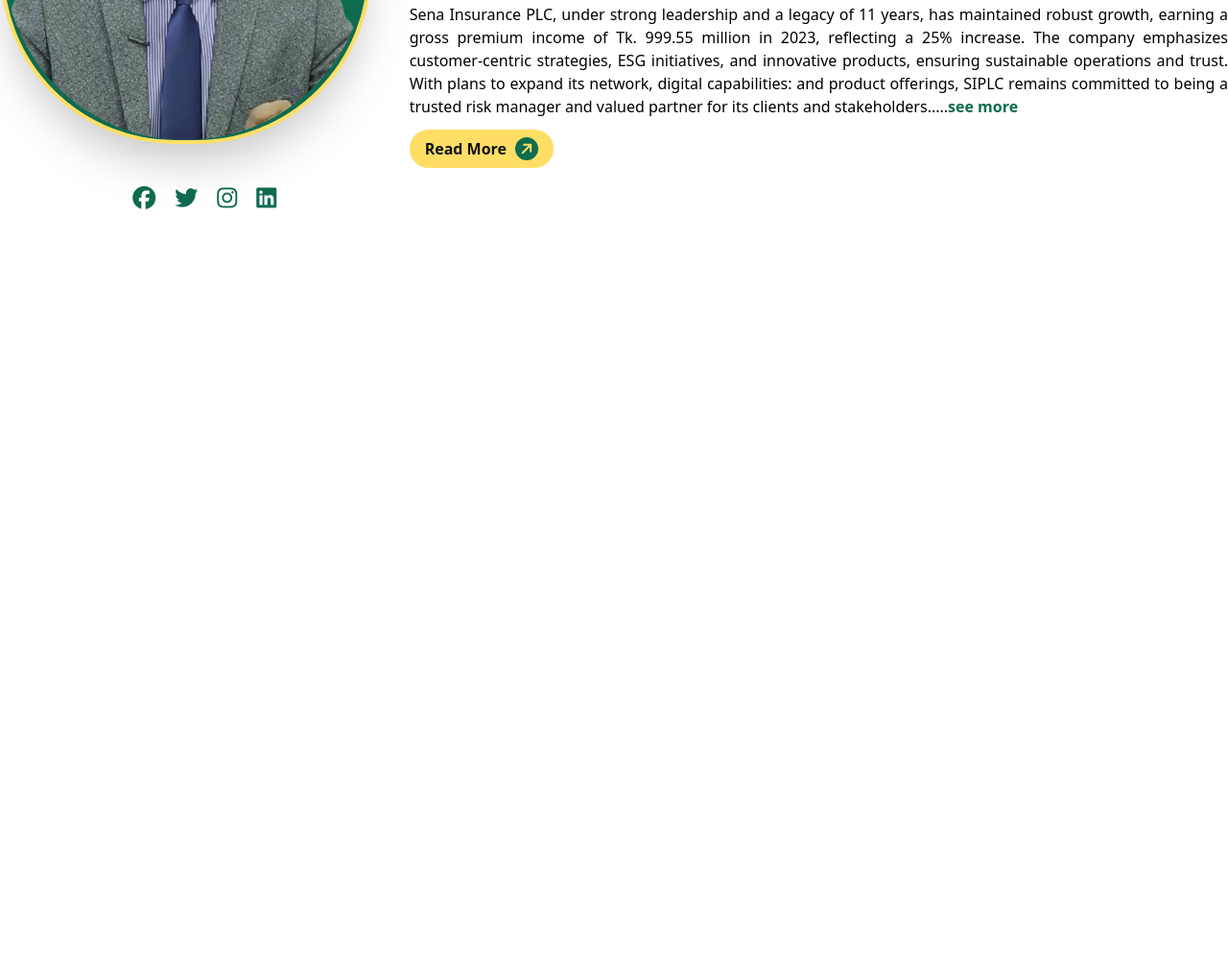
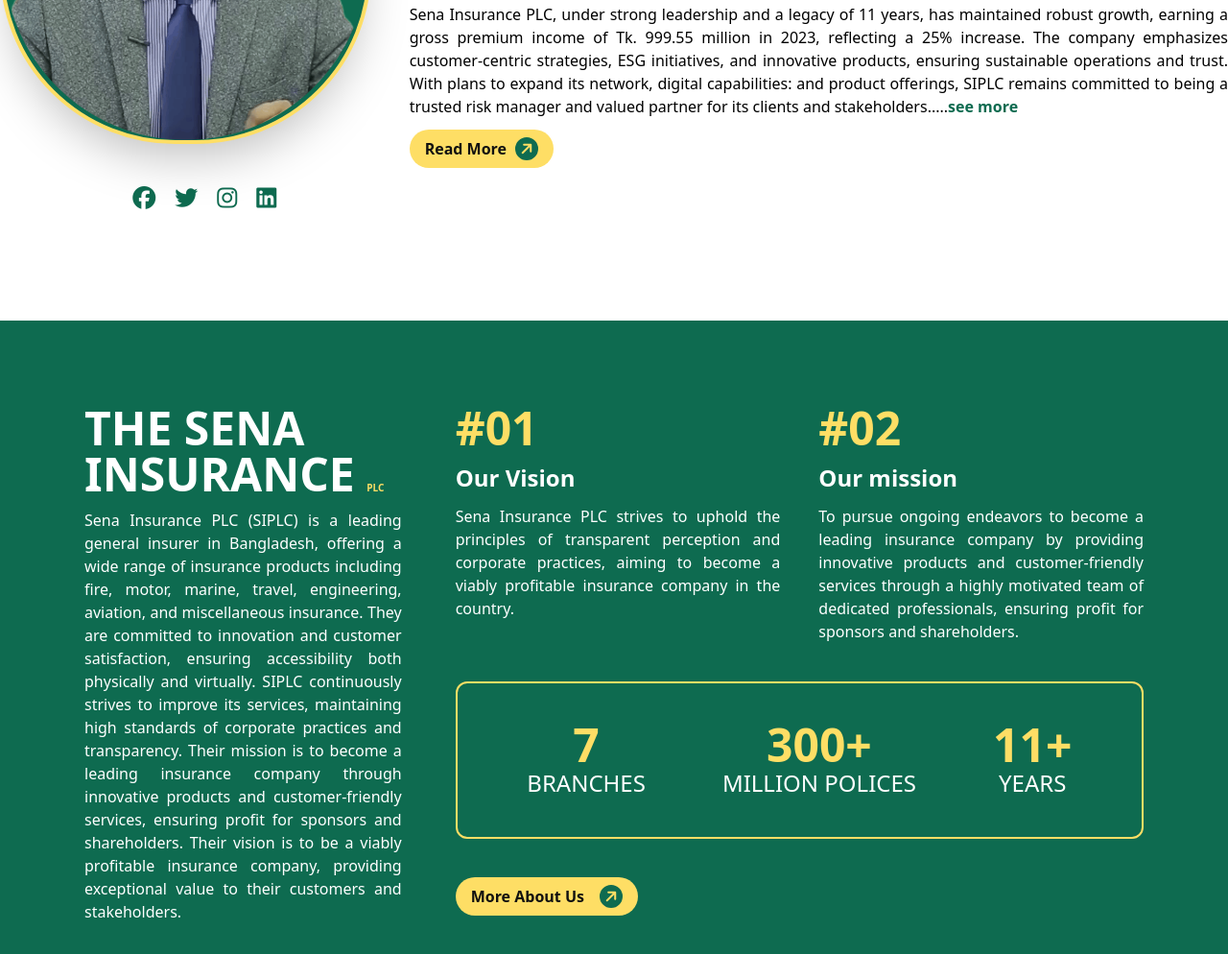
Before and after one commit to tzmehedy/senaInsurancePlc, a plain HTML site: page index.html in a window 1280 px wide. Shown: the part 2286-3280 px from the top of the page at 96% size. Before the commit the page ends 2620 px from the top, so only its background shows below. Drawn offline with nearby package versions, Linux system fonts and the light colour scheme.

Commit message:
The sena insurance section is completed

```diff
--- a/index.html
+++ b/index.html
@@ -466,7 +466,7 @@
               alt=""
             />
           </div>
-          <div class="flex justify-center space-x-5 text-2xl text-[#0E6B50] ">
+          <div class="flex justify-center space-x-5 text-2xl text-[#0E6B50]">
             <a href=""><i class="fa-brands fa-facebook cursor-pointer"></i> </a>
             <a href=""><i class="fa-brands fa-twitter cursor-pointer"></i></a>
             <a href=""><i class="fa-brands fa-instagram cursor-pointer"></i></a>
@@ -475,5 +475,86 @@
         </div>
       </div>
     </section>
+
+    <!-- Our vision & mission section -->
+    <section class="bg-[#0E6B50] p-20">
+      <div class="grid grid-cols-12 container mx-auto gap-10">
+        <div
+          class="col-span-4 text-white p-2 space-y-3"
+        >
+          <h1 class="text-5xl font-bold">
+            THE SENA INSURANCE
+            <span class="text-[10px] text-[#FEDE65]">PLC</span>
+          </h1>
+          <p class="text-justify">
+            Sena Insurance PLC (SIPLC) is a leading general insurer in
+            Bangladesh, offering a wide range of insurance products including
+            fire, motor, marine, travel, engineering, aviation, and
+            miscellaneous insurance. They are committed to innovation and
+            customer satisfaction, ensuring accessibility both physically and
+            virtually. SIPLC continuously strives to improve its services,
+            maintaining high standards of corporate practices and transparency.
+            Their mission is to become a leading insurance company through
+            innovative products and customer-friendly services, ensuring profit
+            for sponsors and shareholders. Their vision is to be a viably
+            profitable insurance company, providing exceptional value to their
+            customers and stakeholders.
+          </p>
+        </div>
+
+        <div class="col-span-8 text-white">
+          <div class="grid grid-cols-8 p-2 gap-10">
+            <div class="col-span-4 space-y-3">
+              <h1 class="text-5xl font-bold text-[#FEDE65]">#01</h1>
+              <h3 class="text-2xl font-bold">Our Vision</h3>
+              <p class="text-justify">
+                Sena Insurance PLC strives to uphold the principles of
+                transparent perception and corporate practices, aiming to become
+                a viably profitable insurance company in the country.
+              </p>
+            </div>
+
+            <div class="col-span-4 space-y-3">
+              <h1 class="text-5xl font-bold text-[#FEDE65]">#02</h1>
+              <h3 class="text-2xl font-bold">Our mission</h3>
+              <p class="text-justify">
+                To pursue ongoing endeavors to become a leading insurance
+                company by providing innovative products and customer-friendly
+                services through a highly motivated team of dedicated
+                professionals, ensuring profit for sponsors and shareholders.
+              </p>
+            </div>
+
+            <div
+              class="col-span-8 flex justify-center gap-20 border-2 border-[#FEDE65] rounded-xl text-center p-10"
+            >
+              <div>
+                <h1 class="text-5xl font-bold text-[#FEDE65]">7</h1>
+                <p class="text-2xl uppercase">Branches</p>
+              </div>
+              <div>
+                <h1 class="text-5xl font-bold text-[#FEDE65]">300+</h1>
+                <p class="text-2xl uppercase">million polices</p>
+              </div>
+              <div>
+                <h1 class="text-5xl font-bold text-[#FEDE65]">11+</h1>
+                <p class="text-2xl uppercase">years</p>
+              </div>
+            </div>
+            <div class="col-span-8">
+              <button
+                class="px-4 py-2 space-x-4 bg-[#FEDE65] rounded-3xl flex justify-between cursor-pointer"
+              >
+                <span class="text-[#101010] font-bold">More About Us</span>
+                <span
+                  class="bg-[#0E6B50] rounded-full w-6 h-6 rotate-45 text-[#FEDE65]"
+                  ><i class="fa-solid fa-arrow-up"></i
+                ></span>
+              </button>
+            </div>
+          </div>
+        </div>
+      </div>
+    </section>
   </body>
 </html>
```
